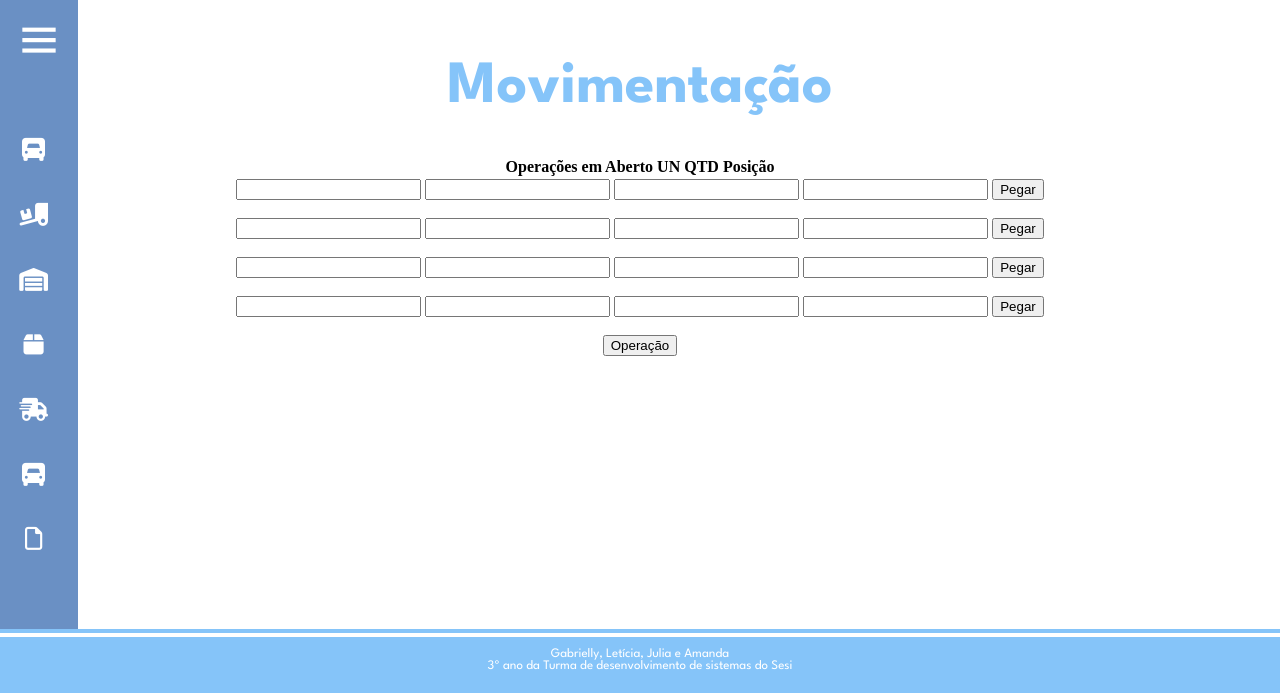
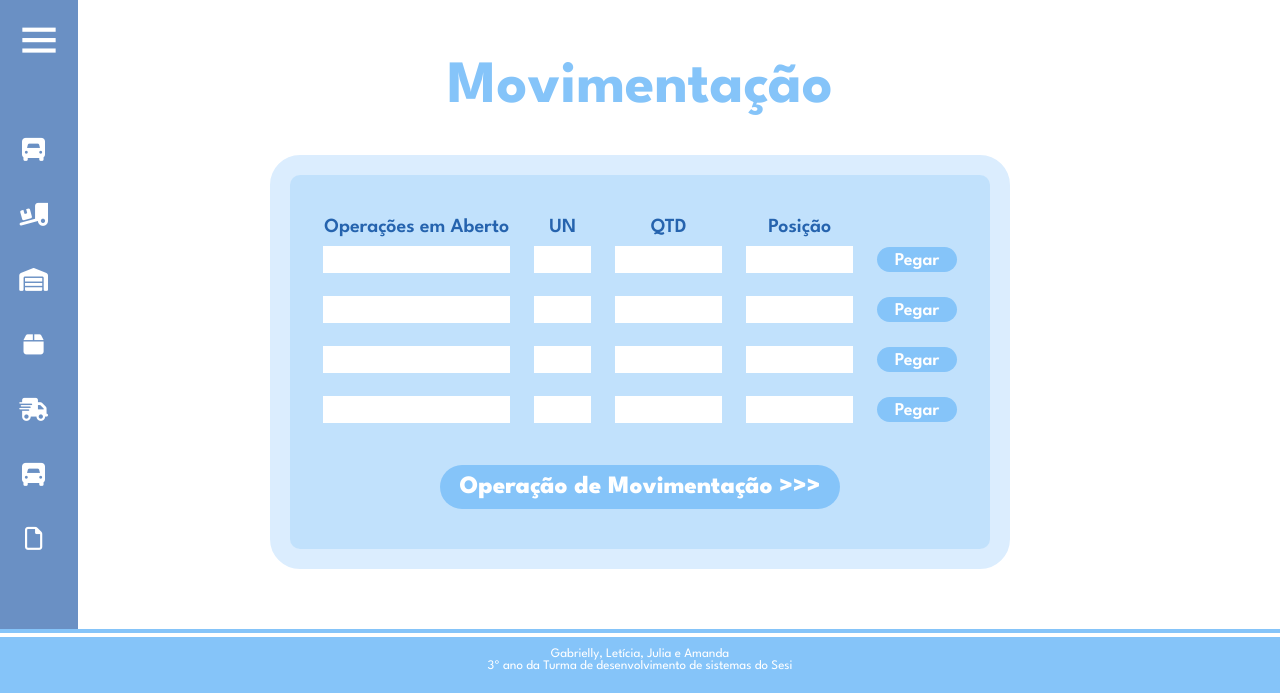
Before and after one commit to gabriellyzgoda/SA, a PHP site: page /movimentacao.php in a window 1280 px wide. Shown: the part 107-800 px from the top of the page. Run offline with PHP 8.4, Linux system fonts and the light colour scheme; the visitor is signed in with stand-in values (Sample User, id 1); lists and menus that the app fills with data are empty; some libraries are stand-ins or nearby versions.

Commit message:
pagina de movimentacao feita

```diff
--- /dev/null
+++ b/estiloMovimentacao.css
@@ -0,0 +1,88 @@
+.linha-movimentacao {
+    width: 100%;
+    display: flex;
+    justify-content: center;
+}
+.quadro-movimentacao {
+    width: auto;
+    height: auto;
+    background-color: #c1e1fc;
+    border: 20px solid #dbedfe;
+    padding:  40px 30px;
+    border-radius: 30px;
+}
+
+
+td:nth-child(1) input{
+    width: 180px;
+
+}
+
+td:nth-child(2) input{
+    width: 50px;
+}
+
+td:nth-child(3) input{
+    width: 100px;
+}
+
+td:nth-child(4) input{
+    width: 100px;
+}
+
+tbody td {
+    padding-bottom: 20px;
+}
+
+td input {
+    height: 25px;
+    padding-left: 5px;
+    margin-right: 20px;
+    border: none;
+}
+
+th {
+    padding-right: 20px;
+    font-family: "League Spartan", sans-serif;
+    font-size: 20px;
+    color: #2563ae;
+    font-weight: 600;
+
+}
+
+thead th {
+    padding-bottom: 7px;
+}
+
+.linhaBM {
+    width: 100%;
+    display: flex;
+    justify-content: center;
+    align-items: center;
+    margin-top: 20px;
+}
+
+.linhaBM input {
+    border: none;
+    color: #fff;
+    background-color: #85c4f9;
+    font-weight: 800;
+    font-size: 25px;
+    padding: 10px 20px;
+    border-radius: 30px;
+    font-family: "League Spartan", sans-serif;
+    text-align: center;
+}
+
+tbody td #pegar {
+    border: none;
+    color: #fff;
+    background-color: #85c4f9;
+    font-family: "League Spartan", sans-serif;
+    font-weight: 600;
+    border-radius: 30px;
+    font-size: 18px;
+    text-align: center;
+    padding: 5px 18px;
+    margin: 0px;
+}
--- a/movimentacao.php
+++ b/movimentacao.php
@@ -14,6 +14,7 @@ if(!isset($_SESSION['email'])) {
     <title>Home Aluno</title>
     <script src="https://kit.fontawesome.com/1317d874ee.js" crossorigin="anonymous"></script>
     <link rel="stylesheet" type="text/css" href="estiloHome.css" media="screen"/>
+    <link rel="stylesheet" type="text/css" href="estiloMovimentacao.css" media="screen"/>
     <link href='https://unpkg.com/boxicons@2.0.7/css/boxicons.min.css' rel='stylesheet'>
     <style>
         @import url('https://fonts.googleapis.com/css2?family=League+Spartan:wght@100..900&display=swap');
@@ -169,47 +170,57 @@ if(!isset($_SESSION['email'])) {
          <h1>Movimentação</h1>
         </div>
     </div>
-<center>
-        <div>
-          <table>
+    <div class="linha-movimentacao">
+      <div class="quadro-movimentacao">
+        <table>
+          <thead>
             <tr>
                 <th>Operações em Aberto</th>
                 <th>UN</th>
                 <th>QTD</th>
                 <th>Posição</th>
+                <th></th>
             </tr>
-          </table>
+          </thead>
+
+          <tbody>
+            <form class="form" method="post" action="" id="formlogin" name="formlogin" >
+              <tr>
+                  <td><input type="text" name="operacao" placeholder=""></td>
+                  <td><input type="text" name="un" placeholder=""></td>
+                  <td><input type="text" name="qtd" placeholder=""></td>
+                  <td><input type="text" name="posicao" placeholder=""></td>
+                  <td><input class="" id="pegar" type="submit" value="Pegar"/></td>
+              </tr>
+              <tr>
+                  <td><input type="text" name="operacao" placeholder=""></td>
+                  <td><input type="text" name="un" placeholder=""></td>
+                  <td><input type="text" name="qtd" placeholder=""></td>
+                  <td><input type="text" name="posicao" placeholder=""></td>
+                  <td><input class="" id="pegar" type="submit" value="Pegar"/></td>
+              </tr>
+              <tr>
+                  <td><input type="text" name="operacao" placeholder=""></td>
+                  <td><input type="text" name="un" placeholder=""></td>
+                  <td><input type="text" name="qtd" placeholder=""></td>
+                  <td><input type="text" name="posicao" placeholder=""></td>
+                  <td><input class="" id="pegar" type="submit" value="Pegar"/></td>
+              </tr>
+              <tr>
+                  <td><input type="text" name="operacao" placeholder=""></td>
+                  <td><input type="text" name="un" placeholder=""></td>
+                  <td><input type="text" name="qtd" placeholder=""></td>
+                  <td><input type="text" name="posicao" placeholder=""></td>
+                  <td><input class="" id="pegar" type="submit" value="Pegar"/></td>
+              </tr>
+        </tbody>
+        </table>
+        <div class="linhaBM">
+        <input class="" id="pegar" type="submit" value="Operação de Movimentação >>>"/>
         </div>
-    <form class="form" method="post" action="" id="formlogin" name="formlogin" >
-        <div>
-            <input type="text" name="operacao" placeholder="">
-            <input type="text" name="un" placeholder="">
-            <input type="text" name="qtd" placeholder="">
-            <input type="text" name="posicao" placeholder="">
-            <input class="" id="pegar" type="submit" value="Pegar"/>
-            <br><br>
-            <input type="text" name="operacao" placeholder="">
-            <input type="text" name="un" placeholder="">
-            <input type="text" name="qtd" placeholder="">
-            <input type="text" name="posicao" placeholder="">
-            <input class="" id="pegar" type="submit" value="Pegar"/>
-            <br><br>
-            <input type="text" name="operacao" placeholder="">
-            <input type="text" name="un" placeholder="">
-            <input type="text" name="qtd" placeholder="">
-            <input type="text" name="posicao" placeholder="">
-            <input class="" id="pegar" type="submit" value="Pegar"/>
-            <br><br>
-            <input type="text" name="operacao" placeholder="">
-            <input type="text" name="un" placeholder="">
-            <input type="text" name="qtd" placeholder="">
-            <input type="text" name="posicao" placeholder="">
-            <input class="" id="pegar" type="submit" value="Pegar"/>
-            <br><br>
-            <input class="" id="pegar" type="submit" value="Operação"/>
-        </div>
-    </form>
-</center>
+        </form>
+      </div>
+    </div>
     <footer>
         <div class="linha-footer"><div>
         <center>
@@ -217,7 +228,6 @@ if(!isset($_SESSION['email'])) {
             3º ano da Turma de desenvolvimento de sistemas do Sesi</p>
         </center>
     </footer>
-
     <script>
 
     let arrow = document.querySelectorAll(".arrow");
```
